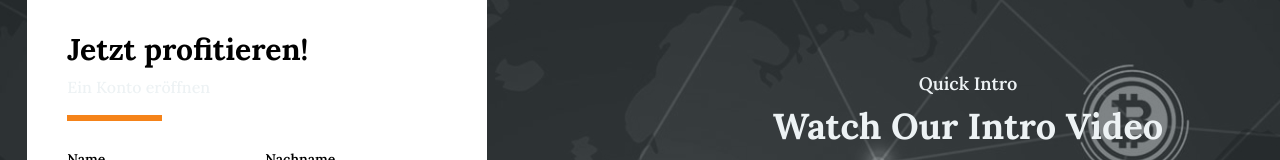
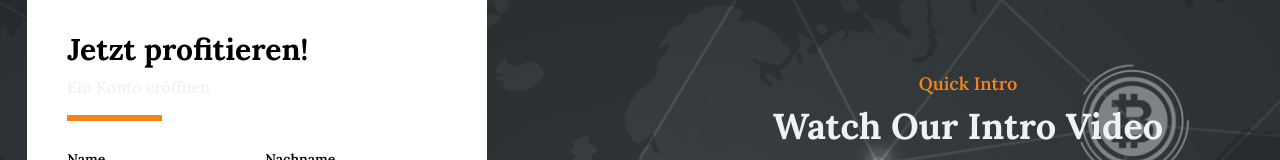
Before and after one commit to milosmicevic/handels-trader, a website built with Vite: page index.html in a window 1280 px wide. Shown: the part 289-449 px from the top of the page. Built offline with nearby package versions, Linux system fonts and the light colour scheme; what country-flags-dial-code, tailgrids would draw is missing.

Commit message:
Some Adjustments

```diff
--- a/index.html
+++ b/index.html
@@ -138,7 +138,7 @@
           </div>
           <div class="hidden px-4 lg:block lg:w-1/12"></div>
           <div class="w-full px-4 lg:w-6/12 text-center">
-            <span class="text-primary mb-2 block text-lg font-semibold mt-16">Quick Intro</span>
+            <span class="text-[#F58319] mb-2 block text-lg font-semibold mt-16">Quick Intro</span>
             <h2 class="mb-10 text-2xl font-bold sm:text-3xl md:text-4xl">Watch Our Intro Video</h2>
             <div class="mx-auto text-center">
               <div class="relative z-10 inline-block lg:mt-0">
```
